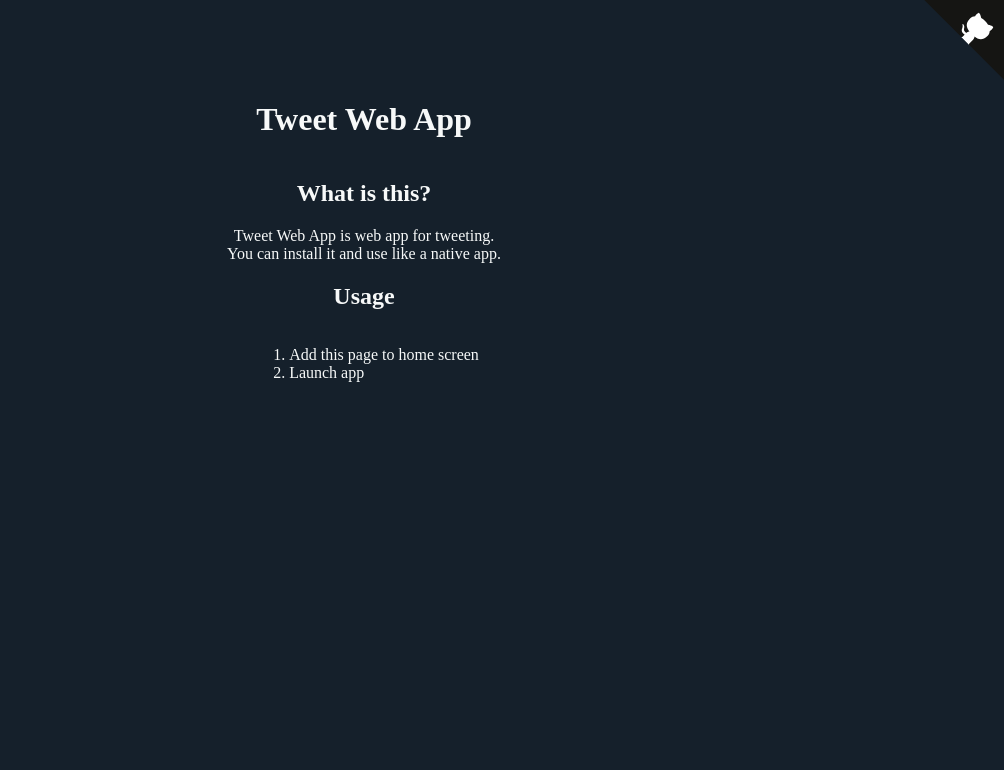
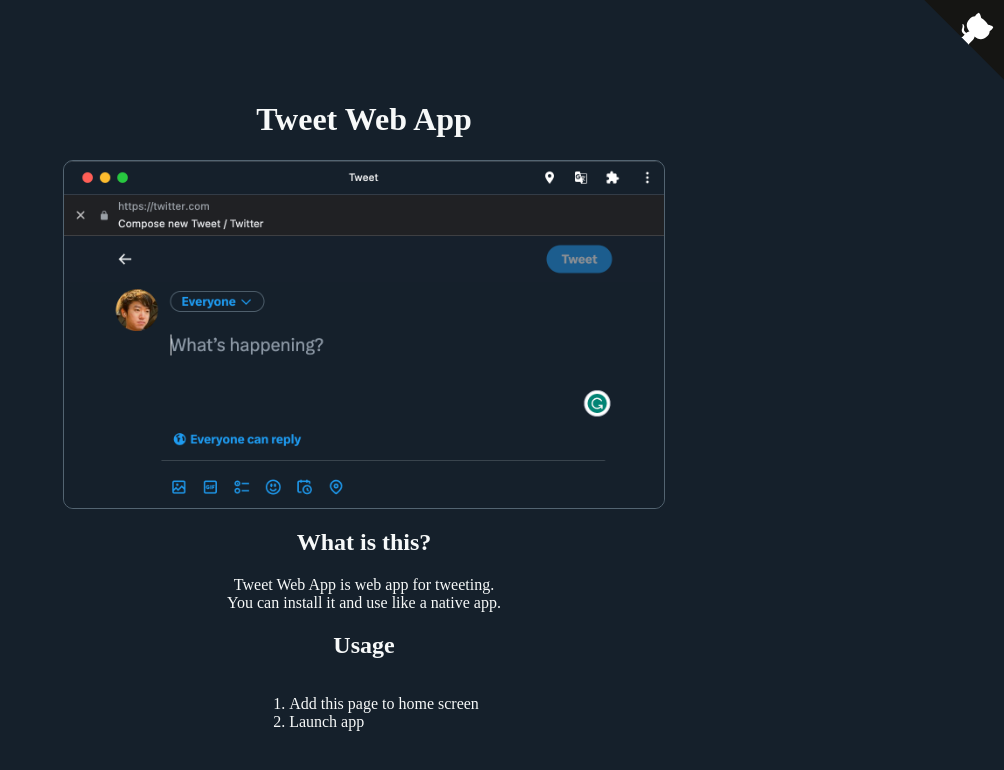
Before and after one commit to munierujp/tweet-web-app, a website: page docs/index.html in a window 1280 px wide. Shown: the whole page, without its empty margins (276-1280 px from the left). Drawn offline with Linux system fonts and the light colour scheme.

Commit message:
Add screenshot (#8)

```diff
--- a/docs/index.html
+++ b/docs/index.html
@@ -33,6 +33,14 @@
   </a>
   <main id="main">
     <h1>Tweet Web App</h1>
+    <img
+      id="screenshot"
+      src="./img/screenshot.png"
+      alt="screenshot"
+      width="600"
+      height="348"
+      decoding="async"
+    />
     <h2>What is this?</h2>
     <span class="text-center">Tweet Web App is web app for tweeting. <br>You can install it and use like a native app.</span>
     <h2>Usage</h2>
--- a/docs/style.css
+++ b/docs/style.css
@@ -11,6 +11,10 @@
 }
 
 #screenshot {
+  border-color: rgb(83, 100, 113);
+  border-radius:10px;
+  border-style: solid;
+  border-width: 1px;
   max-width: 100%;
   height: auto;
 }
```
Also changed, not shown: README.md, docs/img/iphone.png (deleted), docs/img/screenshot.png (added), meta/screenshot.png (added).
